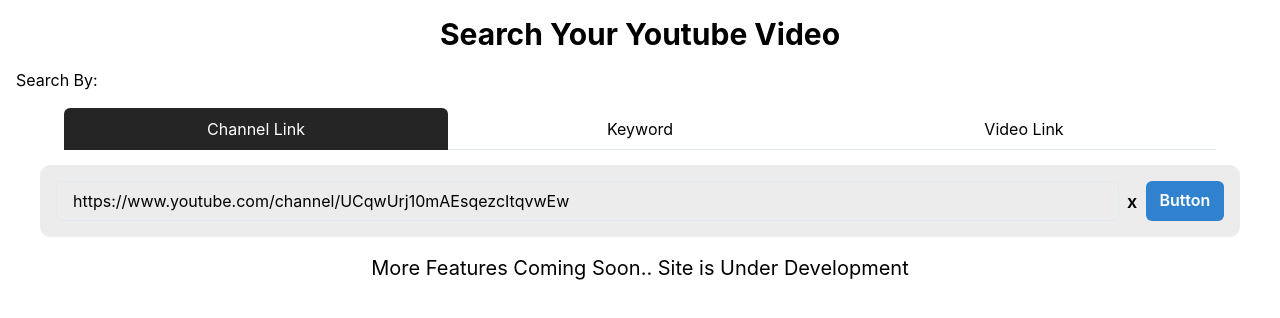
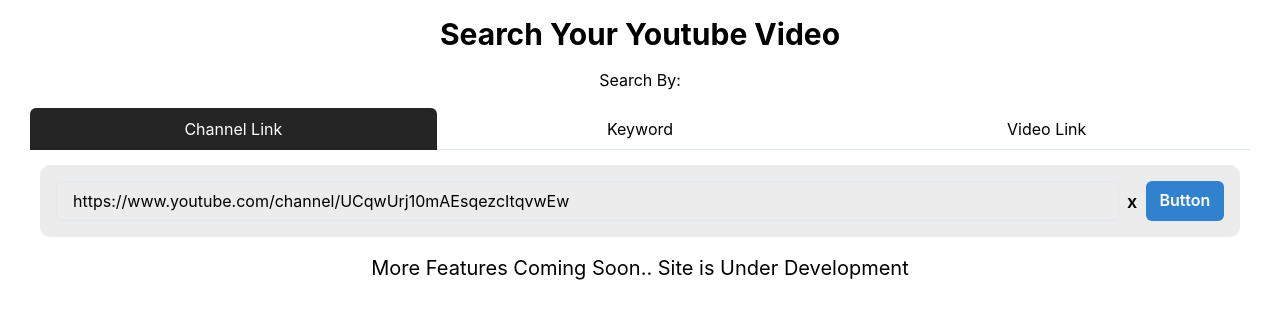
Before and after one commit to VinayakPorwal/YouTool, a React (Vite) app: page / in a window 1280 px wide. Shown: the top 318 px of the page. Built offline with nearby package versions, Linux system fonts and the light colour scheme.

Commit message:
first version final Update

```diff
--- a/src/Card.jsx
+++ b/src/Card.jsx
@@ -20,7 +20,7 @@
   const [check, setCheck] = useState();
   const [deta, setDeta] = useState();
 
-  const [toggle, setToggle] = useState(false);
+  const [toggle, setToggle] = useState(2);
   const [input, setInput] = useState(
     "https://www.youtube.com/channel/UCqwUrj10mAEsqezcItqvwEw"
   );
@@ -173,8 +173,11 @@
       <Heading size="lg" style={{ textAlign: "center", margin: "2vh" }}>
         Search Your Youtube Video
       </Heading>
+      <div style={{textAlign:"center"}}>
       Search By:
-      <Tabs colorScheme="green" mb="2" isFitted variant="enclosed" style={{maxWidth:"90vw" ,margin:"2vh auto"}}>
+      </div>
+
+      <Tabs colorScheme="green" mb="2" isFitted variant="enclosed" style={{margin:"2vh auto", maxWidth:"1220px"}}>
         <TabList>
           <Tab
             onClick={() => {
```
